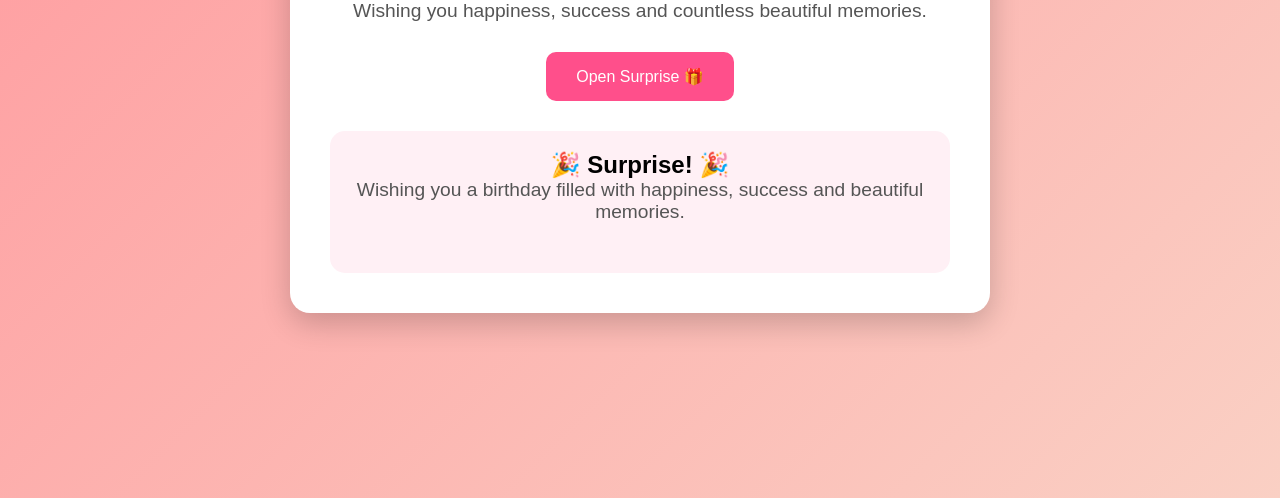
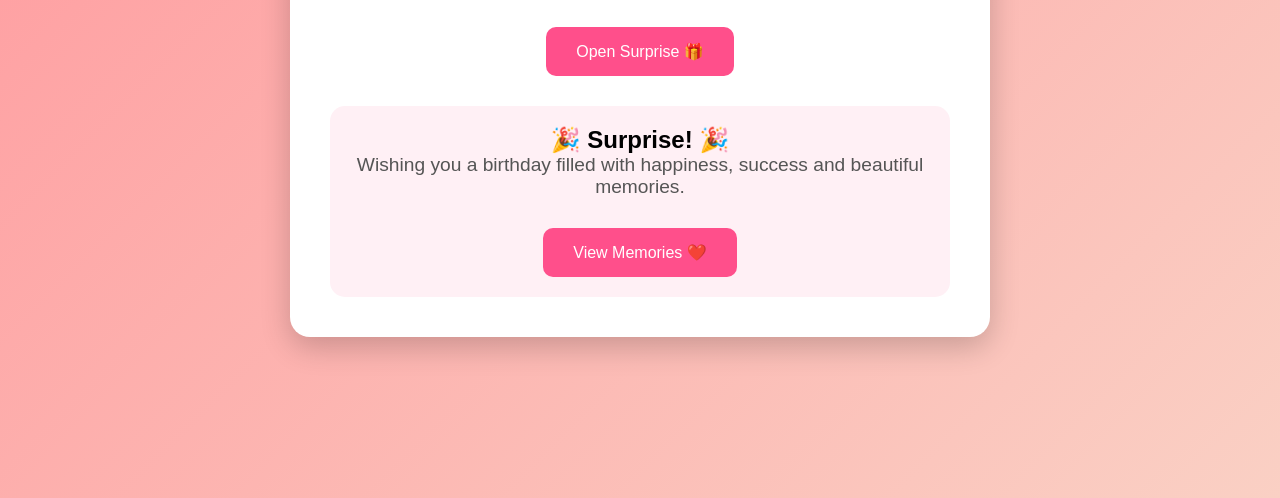
Before and after one commit to gorairaju699-coder/Premium-Birthday-Website, a plain HTML site: page index.html in a window 1280 px wide. Both pictures are taken after a click on the button "Open Surprise 🎁". Shown: the part 302-800 px from the top of the page. Drawn offline with Linux system fonts and the light colour scheme.

Commit message:
Update index.html

```diff
--- a/index.html
+++ b/index.html
@@ -34,7 +34,6 @@
         </p>
 
         <!-- Surprise Button -->
-<!-- Surprise Button -->
 
 <button onclick="showSurprise()">
     Open Surprise 🎁
@@ -49,6 +48,9 @@
     <p>
         Wishing you a birthday filled with happiness, success and beautiful memories.
     </p>
+    <button id="nextBtn">
+    View Memories ❤️
+</button>
 
 </div>
 
```
